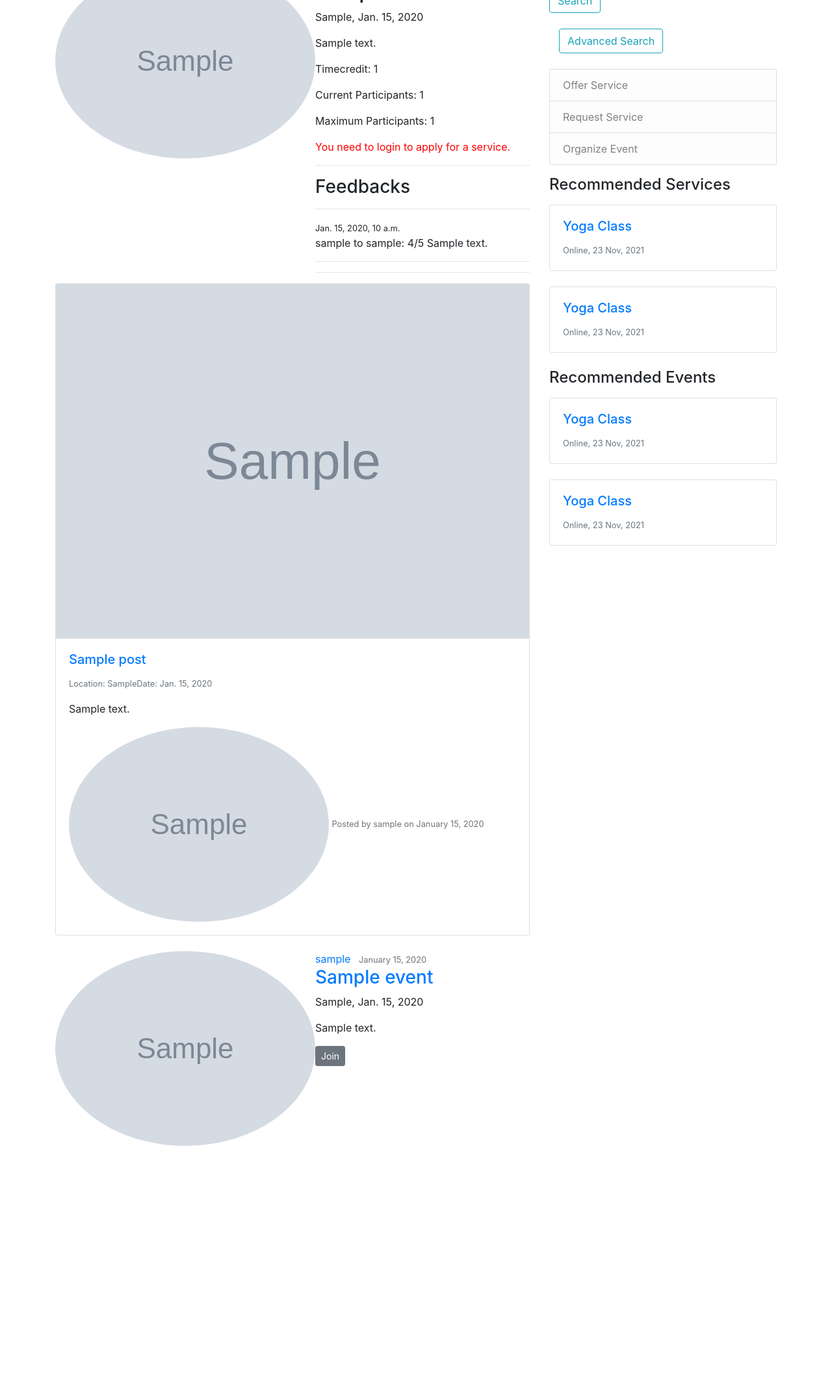
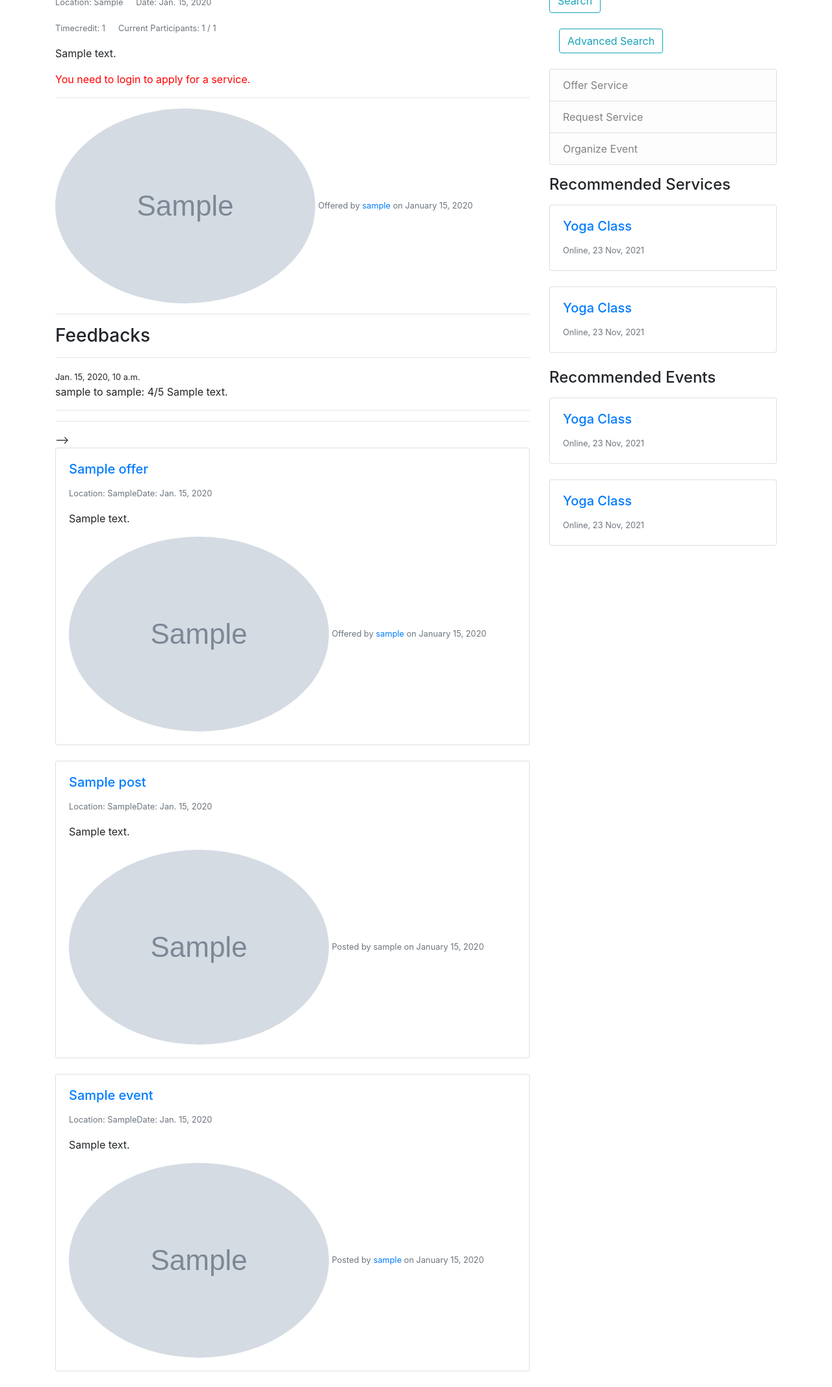
Before and after one commit to ezgisendil/SWE573-WebDevelopmentProject, a Django app: page /search/results/ in a window 1280 px wide. Shown: the part 56-2191 px from the top of the page at 65% size. Before the commit the page ends 1820 px from the top, so only its background shows below. Run offline with Django 3.2, Linux system fonts and the light colour scheme; tables that the repository leaves empty hold one stand-in row (values such as "Sample post"); grey boxes marked "Sample" are stand-in pictures; some libraries are stand-ins or nearby versions.

Commit message:
cards and user profile improvements

```diff
--- a/accounts/templates/accounts/profile.html
+++ b/accounts/templates/accounts/profile.html
@@ -14,8 +14,8 @@
 <!--             <a class="" href="{% url 'offer-list-user' user.username %}"> My Offers</a> -->
             <p class="text-secondary">Current Timecredit: {{user.profile.timecredit}}</p>
             <a class="btn btn-secondary btn-sm mt-1 mb-1" href="{% url 'offer-list-user' user.username %}" type="submit">My Offers</a>
-            <a class="btn btn-secondary btn-sm mt-1 mb-1" href="{% url 'offer-list-user' user.username %}" type="submit">My Requests</a>
-            <a class="btn btn-secondary btn-sm mt-1 mb-1" href="{% url 'offer-list-user' user.username %}" type="submit">My Events</a>
+            <a class="btn btn-secondary btn-sm mt-1 mb-1" href="{% url 'post-list-user' user.username %}" type="submit">My Requests</a>
+            <a class="btn btn-secondary btn-sm mt-1 mb-1" href="{% url 'event-list-user' user.username %}" type="submit">My Events</a>
 
         </div>
 
--- a/service/forms.py
+++ b/service/forms.py
@@ -9,6 +9,9 @@
     input_type = 'date'
 
 class PostForm(forms.ModelForm):
+    sehirler=["Online", "Adana", "Adıyaman", "Afyon", "Ağrı", "Amasya", "Ankara", "Antalya", "Artvin", "Aydın", "Balıkesir", "Bilecik", "Bingöl", "Bitlis", "Bolu", "Burdur", "Bursa", "Çanakkale", "Çankırı", "Çorum", "Denizli", "Diyarbakır", "Edirne", "Elazığ", "Erzincan", "Erzurum", "Eskişehir", "Gaziantep", "Giresun", "Gümüşhane", "Hakkari", "Hatay", "Isparta", "İçel (Mersin)", "İstanbul", "İzmir", "Kars", "Kastamonu", "Kayseri", "Kırklareli", "Kırşehir", "Kocaeli", "Konya", "Kütahya", "Malatya", "Manisa", "Kahramanmaraş", "Mardin", "Muğla", "Muş", "Nevşehir", "Niğde", "Ordu", "Rize", "Sakarya", "Samsun", "Siirt", "Sinop", "Sivas", "Tekirdağ", "Tokat", "Trabzon", "Tunceli", "Şanlıurfa", "Uşak", "Van", "Yozgat", "Zonguldak", "Aksaray", "Bayburt", "Karaman", "Kırıkkale", "Batman", "Şırnak", "Bartın", "Ardahan", "Iğdır", "Yalova", "Karabük", "Kilis", "Osmaniye", "Düzce"]
+    location = forms.ChoiceField(label='Location', choices=((i, i) for i in sehirler))
+
     class Meta:
         model = Post
         fields = ['image','title', 'content','location','date']
@@ -17,6 +20,9 @@
         }
 
 class EventForm(forms.ModelForm):
+    sehirler=["Online", "Adana", "Adıyaman", "Afyon", "Ağrı", "Amasya", "Ankara", "Antalya", "Artvin", "Aydın", "Balıkesir", "Bilecik", "Bingöl", "Bitlis", "Bolu", "Burdur", "Bursa", "Çanakkale", "Çankırı", "Çorum", "Denizli", "Diyarbakır", "Edirne", "Elazığ", "Erzincan", "Erzurum", "Eskişehir", "Gaziantep", "Giresun", "Gümüşhane", "Hakkari", "Hatay", "Isparta", "İçel (Mersin)", "İstanbul", "İzmir", "Kars", "Kastamonu", "Kayseri", "Kırklareli", "Kırşehir", "Kocaeli", "Konya", "Kütahya", "Malatya", "Manisa", "Kahramanmaraş", "Mardin", "Muğla", "Muş", "Nevşehir", "Niğde", "Ordu", "Rize", "Sakarya", "Samsun", "Siirt", "Sinop", "Sivas", "Tekirdağ", "Tokat", "Trabzon", "Tunceli", "Şanlıurfa", "Uşak", "Van", "Yozgat", "Zonguldak", "Aksaray", "Bayburt", "Karaman", "Kırıkkale", "Batman", "Şırnak", "Bartın", "Ardahan", "Iğdır", "Yalova", "Karabük", "Kilis", "Osmaniye", "Düzce"]
+    location = forms.ChoiceField(label='Location', choices=((i, i) for i in sehirler))
+
     class Meta:
         model = Event
         fields = ['image','title', 'content','location','date']
--- a/service/templates/service/base/offer_detail_base.html
+++ b/service/templates/service/base/offer_detail_base.html
@@ -1,21 +1,22 @@
 
 <article class="media content-section">
-    <img class="rounded-circle article-img" src="{{ offer.author.profile.image.url }}">
+<!--     <img class="rounded-circle article-img" src="{{ offer.author.profile.image.url }}"> -->
     <div class="media-body">
-        <div class="article-metadata">
+<!--         <div class="article-metadata">
         {% if offer.author == user %}
             <a class="mr-2" href="/profile/">{{ offer.author }}</a>
         {% else %}
             <a class="mr-2" href="{% url 'user-posts' offer.author.username %}">{{ offer.author }}</a>
         {% endif %}
             <small class="text-muted">{{ offer.date_posted | date:"F d, Y"}}</small>
-        </div>
+        </div> -->
         <h2 class="article-title">{{ offer.title }}</h2>
-        <p class="article-content">{{ offer.location }}, {{ offer.date }}</p>
-        <p class="article-content">{{ offer.content }}</p>
-        <p class="article-content">Timecredit: {{ offer.timecredit }}</p>
-        <p class="article-content">Current Participants: {{ offer.num_participants }}</p>
-        <p class="article-content">Maximum Participants: {{ offer.max_participants }}</p>
+<!--         <p class="article-content">{{ offer.location }}, {{ offer.date }}</p>  -->
+        <p class="article-content"> <small class="text-muted">Location: {{ offer.location }} &emsp; Date: {{ offer.date }}</small></p>
+        <p class="article-content"><small class="text-muted">Timecredit: {{ offer.timecredit }} &emsp; Current Participants: {{ offer.num_participants }} / {{ offer.max_participants }}</small></p>
+        <p class="article-content">{{ offer.content }} </p>
+<!--         <p class="article-content">Current Participants: {{ offer.num_participants }} / {{ offer.max_participants }}</p> -->
+<!--         <p class="article-content">Maximum Participants: {{ offer.max_participants }}</p> -->
         {% if offer.author == user %}
         <a class="btn btn-secondary btn-sm mt-1 mb-1" href="{% url 'offer-update' offer.id %}" type="submit">Update Offer</a>
         <a class="btn btn-danger btn-sm mt-1 mb-1" href="{% url 'offer-delete' offer.id %}" type="submit">Delete Offer</a>
@@ -41,6 +42,17 @@
         {% endif %}
         {% if user == offer.author %}
         <hr />
+<!--         <div class="article-metadata">
+            {% if offer.author == user %}
+                <a href="{% url 'user-posts' offer.author.username %}"><img class="rounded-circle article-img" src="{{ offer.author.profile.image.url }}"></a>
+                <small class="text-muted">Offered by <a href="/profile/">{{ offer.author }}</a>  on {{ offer.date_posted | date:"F d, Y"}}</small>
+            {% else %}
+                <a href="{% url 'user-posts' offer.author.username %}"><img class="rounded-circle article-img" src="{{ offer.author.profile.image.url }}"></a>
+                <small class="text-muted">Offered by <a href="{% url 'user-posts' offer.author.username %}">{{ offer.author }}</a>  on {{ offer.date_posted | date:"F d, Y"}}</small>
+            {% endif %}
+            <p></p>
+            </div>  -->
+            <p></p>
             <h3>Participants</h3>
             <hr />
             <h5>Waiting Participants</h5>
@@ -66,6 +78,13 @@
             {% endfor %}
         {% endif %}
         <hr />
+        {% if user != offer.author %}
+        <a href="{% url 'user-posts' offer.author.username %}"><img class="rounded-circle article-img" src="{{ offer.author.profile.image.url }}"></a>
+        <small class="text-muted">Offered by <a href="{% url 'user-posts' offer.author.username %}">{{ offer.author }}</a>  on {{ offer.date_posted | date:"F d, Y"}}</small>
+        <p></p>
+        <hr />
+        <p></p>
+        {% endif %}
         <h3>Feedbacks</h3>
         <hr />
         {% for feedback in offer.feedbacks.all %}
--- a/service/templates/service/search_results.html
+++ b/service/templates/service/search_results.html
@@ -4,7 +4,22 @@
 
 
 {% for offer in offers %}
-  {% include "service/base/offer_detail_base.html" %}
+<!--   {% include "service/base/offer_detail_base.html" %} -->
+<div class="card-deck">
+  <div class="card">
+    <!-- <img class="card-img-top" src="{{ offer.image.url }}" alt="image"> -->
+    <div class="card-body">
+      <h5 class="card-title"><a class="article-title" href="{% url 'offer-detail' offer.id %}">{{ offer.title }}</a></h5>
+      <p class="card-text"><small class="text-muted">Location: {{ offer.location }}</small><small class="text-muted">Date: {{ offer.date }}</small></p>
+      <!-- <span id="dots">...</span><span id="more"></span>
+      <button onclick="myFunction()" id="myBtn">...</button> -->
+      <p class="card-text">{{ offer.content }}</p>
+      <a href="{% url 'user-posts' offer.author.username %}"><img class="rounded-circle article-img" src="{{ offer.author.profile.image.url }}"></a>
+      <small class="text-muted">Offered by <a href="{% url 'user-posts' offer.author.username %}">{{ offer.author }}</a>  on {{ offer.date_posted | date:"F d, Y"}}</small>
+    </div>
+  </div>
+</div>
+</br>
 {% empty %}
 <p class="article-content" style="color: darkred; font-size:small">There are no offers for this search query right now.</p>
 {% endfor %}
@@ -13,7 +28,7 @@
 
 <div class="card-deck">
   <div class="card">
-    <img class="card-img-top" src="{{ post.image.url }}" alt="Card image cap">
+<!--     <img class="card-img-top" src="{{ post.image.url }}" alt="Card image cap"> -->
     <div class="card-body">
       <h5 class="card-title"><a class="article-title" href="{% url 'post-detail' post.id %}">{{ post.title }}</a></h5>
       <p class="card-text"><small class="text-muted">Location: {{ post.location }}</small><small class="text-muted">Date: {{ post.date }}</small></p>
@@ -29,22 +44,21 @@
 {% endfor %}
 
 {% for event in events %}
-  <article class="media content-section">
-    <img class="rounded-circle article-img" src="{{ event.author.profile.image.url }}">
-    <div class="media-body">
-      <div class="article-metadata">
-        <a class="mr-2" href="{% url 'user-events' event.author.username %}">{{ event.author }}</a>
-        <small class="text-muted" >{{ event.date_posted | date:"F d, Y"}}</small>
-
-      </div>
-      <h3><a class="article-title" href="{% url 'event-detail' post.id %}">{{ event.title }}</a></h3>
-      <p class="article-content">{{ event.location }}, {{ event.date }}</p>
-      <p class="article-content">{{ event.content }}</p>
-      <div class="text-secondary">
-        <button class="btn btn-secondary btn-sm btn-lg" href="#">Join</button>
-      </div>
+<div class="card-deck">
+  <div class="card">
+<!--     <img class="card-img-top" src="{{ post.image.url }}" alt="image"> -->
+    <div class="card-body">
+      <h5 class="card-title"><a class="article-title" href="{% url 'event-detail' event.id %}">{{ event.title }}</a></h5>
+      <p class="card-text"><small class="text-muted">Location: {{ event.location }}</small><small class="text-muted">Date: {{ event.date }}</small></p>
+      <!-- <span id="dots">...</span><span id="more"></span>
+      <button onclick="myFunction()" id="myBtn">...</button> -->
+      <p class="card-text">{{ event.content }}</p>
+      <a href="{% url 'user-posts' event.author.username %}"><img class="rounded-circle article-img" src="{{ event.author.profile.image.url }}"></a>
+      <small class="text-muted">Posted by <a href="{% url 'user-posts' event.author.username %}">{{ event.author }}</a>  on {{ event.date_posted | date:"F d, Y"}}</small>
     </div>
-  </article>
+  </div>
+</div>
+</br>
   {% empty %}
   <p class="article-content" style="color: darkred; font-size:small">There are no posts for this event query right now.</p>
 {% endfor %}
--- a/service/templates/service/user_posts.html
+++ b/service/templates/service/user_posts.html
@@ -75,9 +75,9 @@
             </div>
             <h3><a class="article-title" href="{% url 'event-detail' event.id %}">{{ event.title }}</a></h3>
             <p class="article-content">{{ event.content }}</p>
-            <div class="text-secondary">
+<!--             <div class="text-secondary">
               <button class="btn btn-secondary btn-sm btn-lg" href="#">Join</button>
-            </div>
+            </div> -->
           </div>
         </article>
       {% endfor %}
--- a/service/urls.py
+++ b/service/urls.py
@@ -7,13 +7,17 @@
     path('', HomeListView.as_view(), name = 'service-home'), #views.home changed to postlistview
     path('profile/<str:username>', UserPostListViewFixed.as_view(), name = 'user-posts'),
     path('post/<int:pk>/', PostDetailView.as_view(), name = 'post-detail'),
+    path('post/list/', PostListView.as_view(), name = 'post-list'),
+    path('post/list/<str:username>/', PostListView.as_view(), name = 'post-list-user'),
     path('post/new/', PostCreateView.as_view(), name = 'post-create'),
     path('post/<int:pk>/update/', PostUpdateView.as_view(), name = 'post-update'),
     path('post/<int:pk>/delete/', PostDeleteView.as_view(), name = 'post-delete'),
     path('about/', views.about, name = 'service-about'),
 
     path('event/<int:pk>/', EventDetailView.as_view(), name = 'event-detail'),
+    path('event/list/', EventListView.as_view(), name = 'event-list'),
     path('event/new/', EventCreateView.as_view(), name = 'event-create'),
+    path('event/list/<str:username>/', EventListView.as_view(), name = 'event-list-user'),
     path('event/<int:pk>/update/', EventUpdateView.as_view(), name = 'event-update'),
     path('event/<int:pk>/delete/', EventDeleteView.as_view(), name = 'event-delete'),
 
--- a/service/views.py
+++ b/service/views.py
@@ -102,6 +102,12 @@
     ordering = ['-date_posted']
     paginate_by = 4
 
+    def get_queryset(self):
+        username = self.kwargs.get('username')
+        res = Post.objects.filter(author__username=username).order_by('-date_posted').order_by('-date_posted').all()
+
+        return res
+
 class PostDetailView(DetailView):
     model = Post
 
@@ -173,6 +179,12 @@
     context_object_name = 'events'
     ordering = ['-date_posted']
     paginate_by = 4
+
+    def get_queryset(self):
+        username = self.kwargs.get('username')
+        res = Event.objects.filter(author__username=username).order_by('-date_posted').order_by('-date_posted').all()
+
+        return res
 
 class EventDetailView(DetailView):
     model = Event
```
Also changed, not shown: service/templates/service/event_detail.html (+7 -4 lines), service/templates/service/event_list.html (added, +35 -0 lines), service/templates/service/home.html (+48 -14 lines), service/templates/service/post_detail.html (+7 -4 lines), service/templates/service/post_list.html (added, +35 -0 lines).
